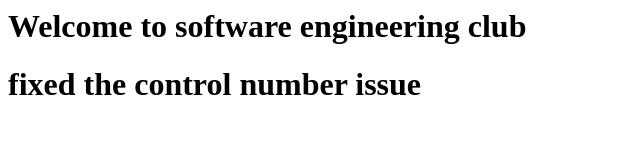
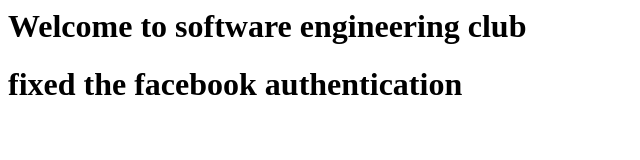
Before and after one commit to wartwasg/software-club-project, a plain HTML site: page index.html in a window 1280 px wide. Shown: the whole page, without its empty margins (0-640 px from the left). Drawn offline with Linux system fonts and the light colour scheme.

Commit message:
added: index file to the facebook branch

```diff
--- a/index.html
+++ b/index.html
@@ -2,6 +2,6 @@
     <title>Lesson 3 Software development club</title>
     <body>
         <h1>Welcome to software engineering club</h1>
-        <h1>fixed the control number issue </h1>
+        <h1>fixed the facebook authentication </h1>
     </body>
 </html>
```
